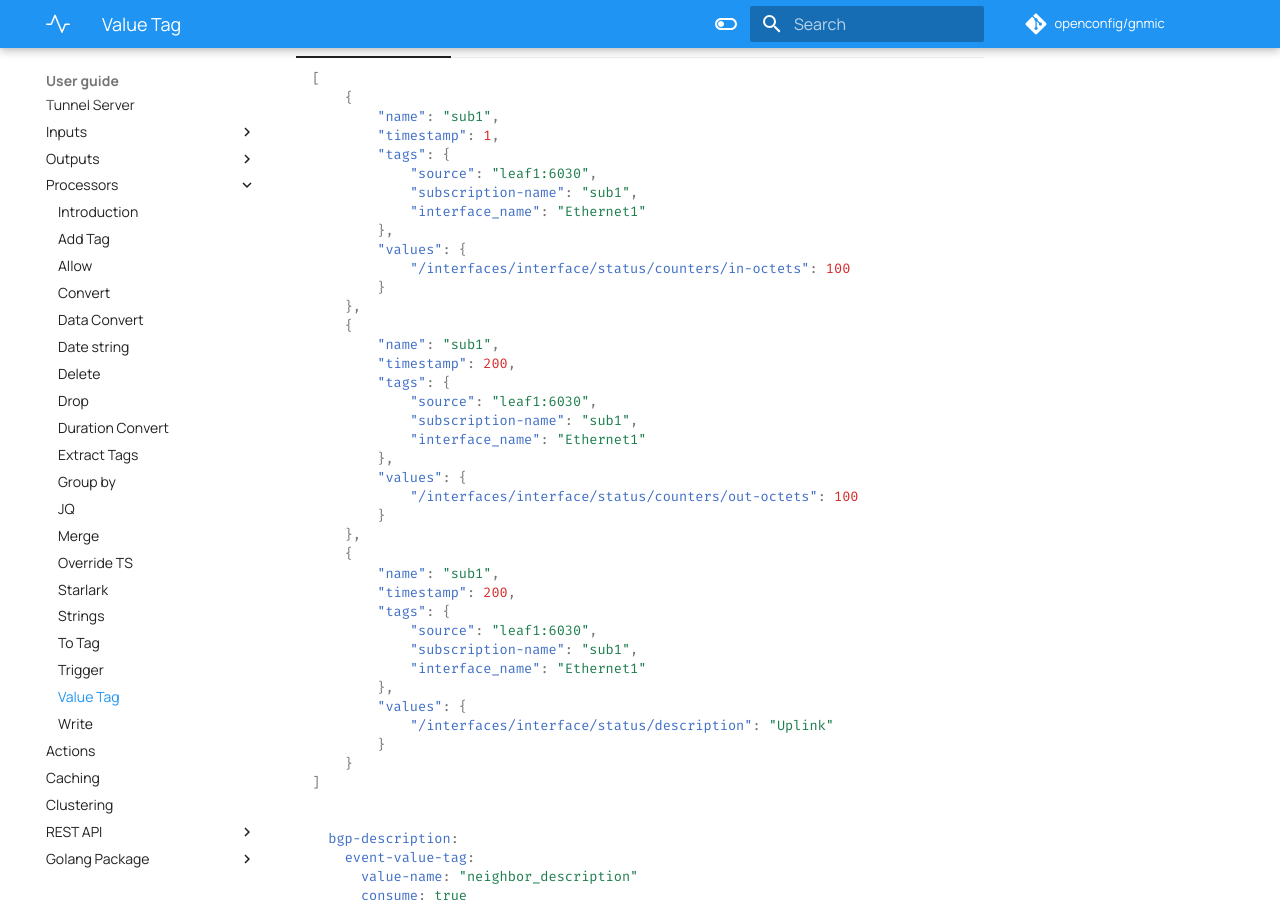
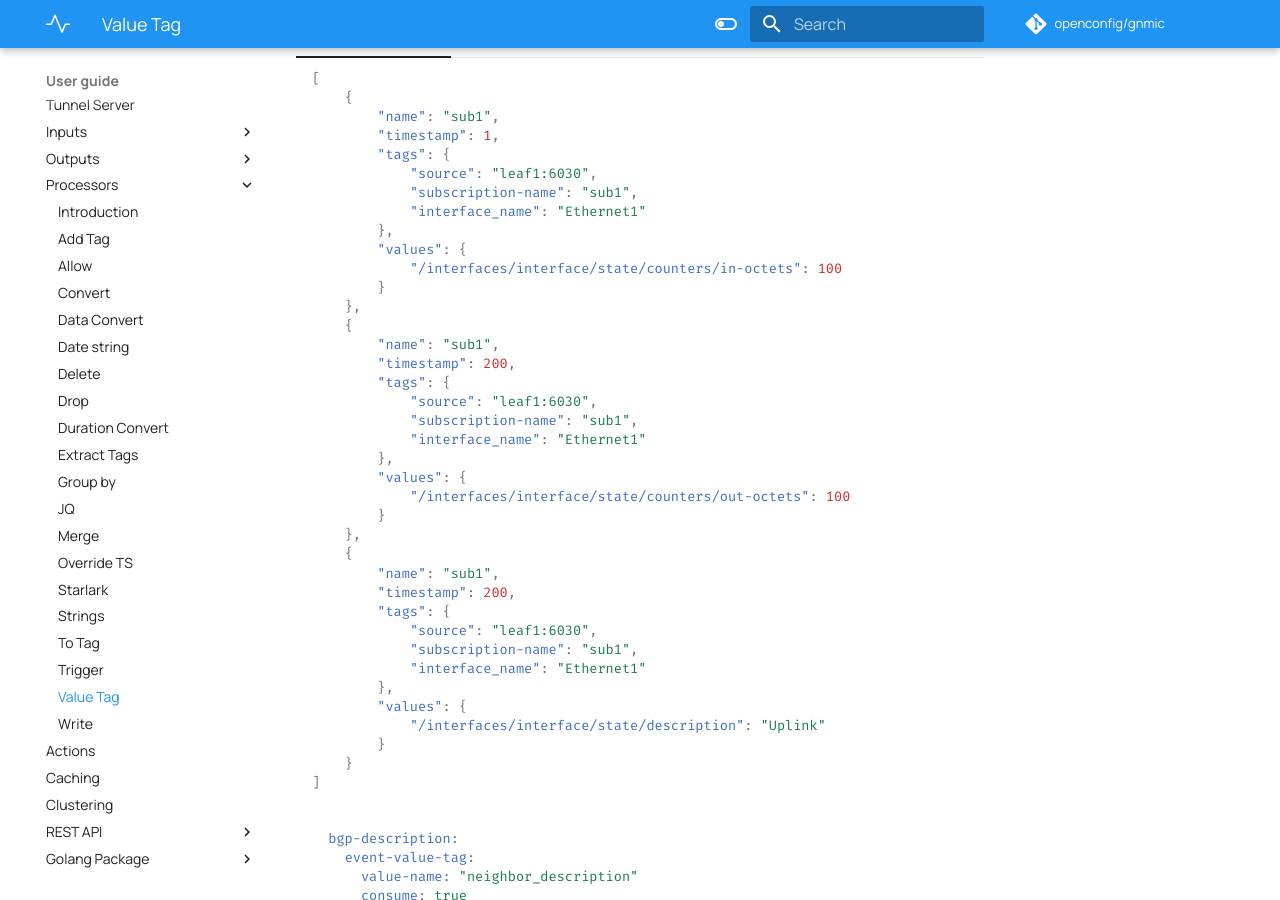
Before and after one commit to openconfig/gnmic, an MkDocs documentation site: the page built from docs/user_guide/event_processors/event_value_tag.md, in a window 1280 px wide and 900 px high, scrolled down 728 px. Built offline with MkDocs 1.6.1 and Material for MkDocs 9.7.7, drawn with Linux system fonts in a browser that asks for light colours; comment, search, counter and statistics services are not loaded.

Commit message:
Update event_value_tag.md - status -> state
Example seems incorrect in returned data

```diff
--- a/docs/user_guide/event_processors/event_value_tag.md
+++ b/docs/user_guide/event_processors/event_value_tag.md
@@ -31,7 +31,7 @@ processors:
                 "interface_name": "Ethernet1"
             },
             "values": {
-                "/interfaces/interface/status/counters/in-octets": 100
+                "/interfaces/interface/state/counters/in-octets": 100
             }
         },
         {
@@ -43,7 +43,7 @@ processors:
                 "interface_name": "Ethernet1"
             },
             "values": {
-                "/interfaces/interface/status/counters/out-octets": 100
+                "/interfaces/interface/state/counters/out-octets": 100
             }
         },
         {
@@ -55,7 +55,7 @@ processors:
                 "interface_name": "Ethernet1"
             },
             "values": {
-                "/interfaces/interface/status/description": "Uplink"
+                "/interfaces/interface/state/description": "Uplink"
             }
         }
     ]
@@ -73,7 +73,7 @@ processors:
                 "description": "Uplink"
             },
             "values": {
-                "/interfaces/interface/status/counters/in-octets": 100
+                "/interfaces/interface/state/counters/in-octets": 100
             }
         },
         {
@@ -86,7 +86,7 @@ processors:
                 "description": "Uplink"
             },
             "values": {
-                "/interfaces/interface/status/counters/out-octets": 100
+                "/interfaces/interface/state/counters/out-octets": 100
             }
         },
         {
@@ -98,7 +98,7 @@ processors:
                 "interface_name": "Ethernet1"
             },
             "values": {
-                "/interfaces/interface/status/description": "Uplink"
+                "/interfaces/interface/state/description": "Uplink"
             }
         }
     ]
```
